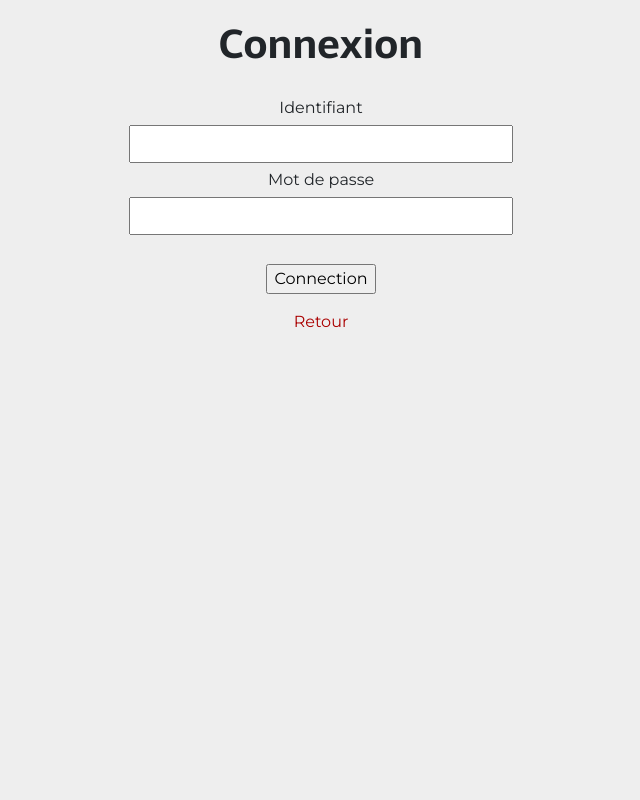
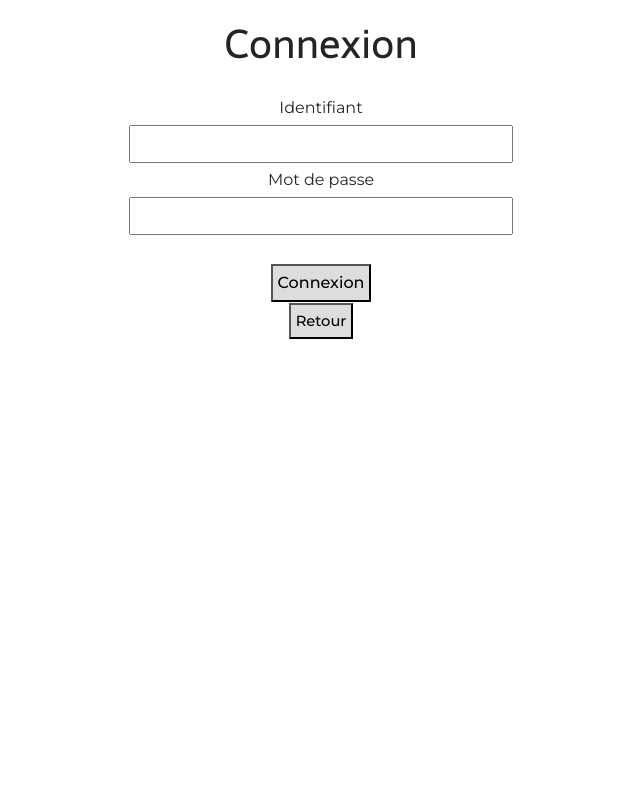
Before and after one commit to HugFournier/PHP_Project-1, a PHP site: page /?action=connectionAdmin in a window 1280 px wide. Shown: the whole page, without its empty margins (319-959 px from the left). Run offline with PHP 8.4, Linux system fonts and the light colour scheme; some libraries are stand-ins or nearby versions.

Commit message:
Travail sur le CSS

```diff
--- a/css/style.css
+++ b/css/style.css
@@ -28,18 +28,40 @@
  * Horizontal line
  */
 a {
-    color: #A00 !important;
-    text-decoration: none !important;
+    color: #A00;
+    text-decoration: none;
     transition: .5s
 }
 
 a:hover {
-    color: #D00 !important;
+    color: #D00
+}
+
+button a {
+    color: inherit
+}
+
+button a:hover {
+    color: inherit;
+}
+
+button,
+input.button {
+    background-color: #DDD;
+    font-size: 11pt;
+    font-weight: 500;
+    margin: 1px;
+    padding: 5px;
+    transition: .5s
+}
+
+button:hover {
+    cursor: pointer;
 }
 
 html,
 body {
-    background: #EEE !important;
+    background: #EEE;
     margin: 0;
     text-align: center;
     width: 100%
@@ -48,11 +70,12 @@
 
 .container {
     margin-left: 15px;
-    margin-right: 15px;
+    margin-right: 15px
 }
 
 * {
     font-family: "Montserrat", "Trebuchet MS", Arial, sans-serif;
+    margin: 0
 }
 
 h1,
@@ -66,7 +89,7 @@
 }
 
 h1 {
-    font-weight: 700 !important;
+    font-weight: 700
 }
 
 ::selection {
@@ -96,10 +119,6 @@
     margin: 0
 }
 
-/* 2. News properties
- ****************************
- * Tables
- */
 table,
 td,
 th,
@@ -110,14 +129,10 @@
     text-align: center
 }
 
-tr {
-    transition: .5s
-}
-
-tr:hover {
-    background-color: rgba(200, 200, 200, .1);
-}
-
+/* 2. News properties
+ ****************************
+ * Tables
+ */
 [name="date"] {
     width: 20%
 }
@@ -157,10 +172,25 @@
     width: 10%
 }
 
-input[name="addOrRemove"],
+button[name="addOrRemove"],
 input[name="idFlux"],
 input[name="lienFlux"] {
-    margin: auto !important;
-    text-align: center !important;
+    text-align: center;
     width: 100%
 }
+
+button[ATTR="rem"] {
+    background-color: #FBB
+}
+
+button[ATTR="rem"]:hover {
+    background-color: #F99
+}
+
+button[ATTR="add"] {
+    background-color: #BFB;
+}
+
+button[ATTR="add"]:hover {
+    background-color: #9F9
+}
--- a/vues/vueConnectionAdmin.php
+++ b/vues/vueConnectionAdmin.php
@@ -21,14 +21,17 @@
 <center>
     <h1>Connexion</h1>
     <?php if(isset($info)) echo "<h2>".$info."</h2>";?>
-    <FORM METHOD=POST action ="index.php?action=soumettreConnexion">
-        <P class="no-margin">Identifiant</P>
-        <INPUT TYPE=TEXT NAME="id" required>
-        <P class="no-margin">Mot de passe</P>
-        <INPUT TYPE=password NAME="mdp" required><br><br>
-        <INPUT TYPE=SUBMIT value="Connection">
-    </FORM>
-    <a href="?action=listerNews&page=0">Retour</a>
+    <form METHOD=POST action ="index.php?action=soumettreConnexion">
+        <p class="no-margin">Identifiant</p>
+        <input TYPE=TEXT NAME="id" required>
+        <p class="no-margin">Mot de passe</p>
+        <input TYPE=password NAME="mdp" required><br><br>
+        <button TYPE=SUBMIT>Connexion</button>
+    </form>
+    <form>
+        <input type="button" class="button" onclick="window.location.href='?action=listerNews&page=0'" value="Retour">
+    </form>
+    <!--<button><a href="?action=listerNews&page=0">Retour</a></button>-->
 </center>
 
 </html>
```
Also changed, not shown: vues/vueFlux.php (+13 -10 lines), vues/vueNews.php (+7 -2 lines).
